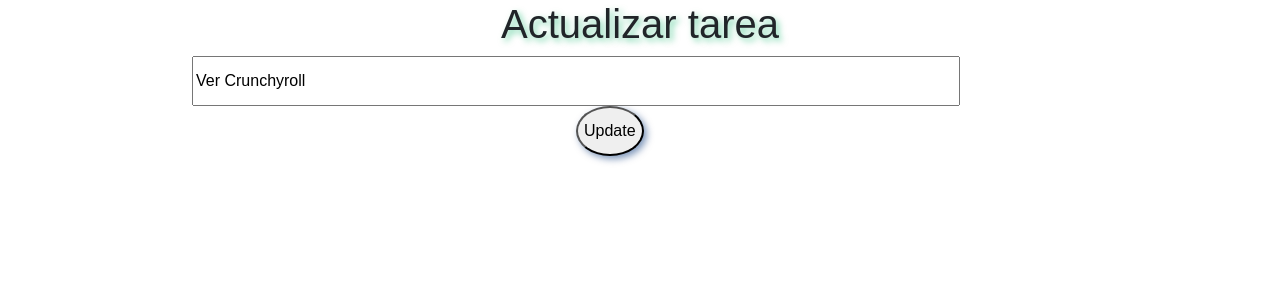
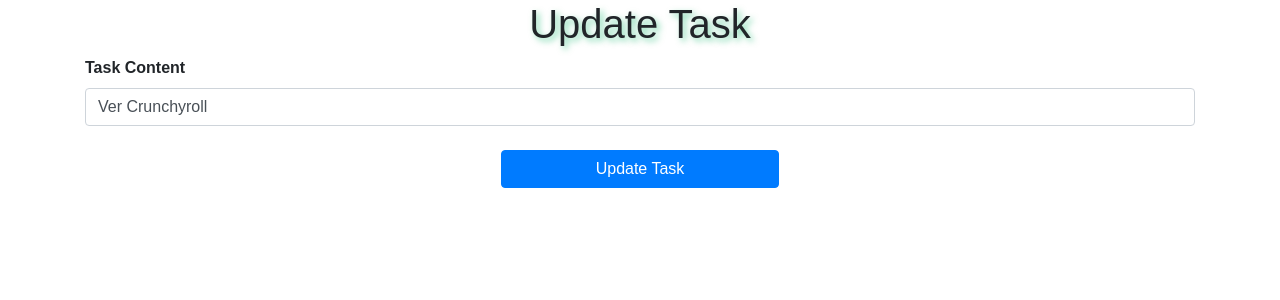
Before and after one commit to dondogecl/dogememos, a Flask app: page /update/1 in a window 1280 px wide. Shown: the top 300 px of the page. Run offline with Flask 2, Linux system fonts and the light colour scheme; data comes from the database, SQL or seed files in the repository; some libraries are stand-ins or nearby versions.

Commit message:
changes current layout to use bootstrap's component and classes

```diff
--- a/static/css/main.css
+++ b/static/css/main.css
@@ -24,29 +24,3 @@ td {
     width: 30%;
 
 }
-
-#content {
-    width: 60%;
-    height: 50px;
-    margin-left: 15%;
-    margin-right: 15%;
-}
-
-.submit {
-    margin-left: 45%;
-    margin-right: 45%;
-    display: block;
-    height: 50px;
-    font-weight: 400;
-    border-radius: 50%;
-    box-shadow: 3px 3px 7px rgba(0, 50, 120, 0.5);
-}
-
-.submit:hover{
-    box-shadow: 3px 3px 7px rgba(0, 50, 120, 0.3);
-}
-
-.submit:active{
-    font-weight: 600;
-    box-shadow: 3px 3px 7px rgba(0, 50, 120, 0.0);
-    }
--- a/templates/update.html
+++ b/templates/update.html
@@ -8,14 +8,17 @@
 
 {% block body %}
 
-<div class="content">
-    <h1>Actualizar tarea</h1>
+<div class="container">
+    <h1>Update Task</h1>
 
-
-
-    <form action="/update/{{task.id}}" method="POST">
-        <input type="text" name="content" id="content" value="{{task.content}}">
-        <input type="submit" class="submit" value="Update">
+    <form action="/update/{{task.id}}"method="POST" class="d-flex flex-column align-content-center justify-content-center">
+        <div class="form-group">
+            <label for="content"><strong>Task Content</strong></label>
+            <input type="text" class="form-control" name="content" id="content" value="{{task.content}}">
+        </div>
+        <div class="form-group d-flex flex-row justify-content-center">
+            <button type="submit" class="btn btn-primary mt-2 w-25">Update Task</button>
+        </div>
     </form>
 
 </div>
```
Also changed, not shown: templates/index.html (+10 -5 lines).
